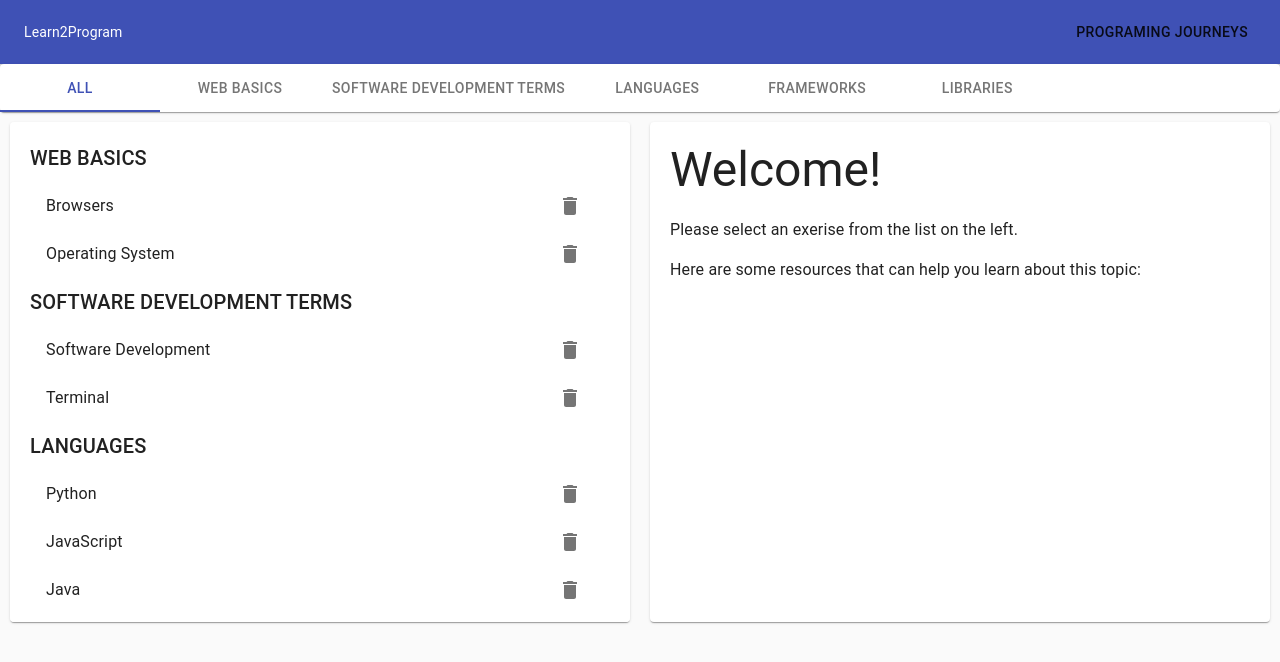
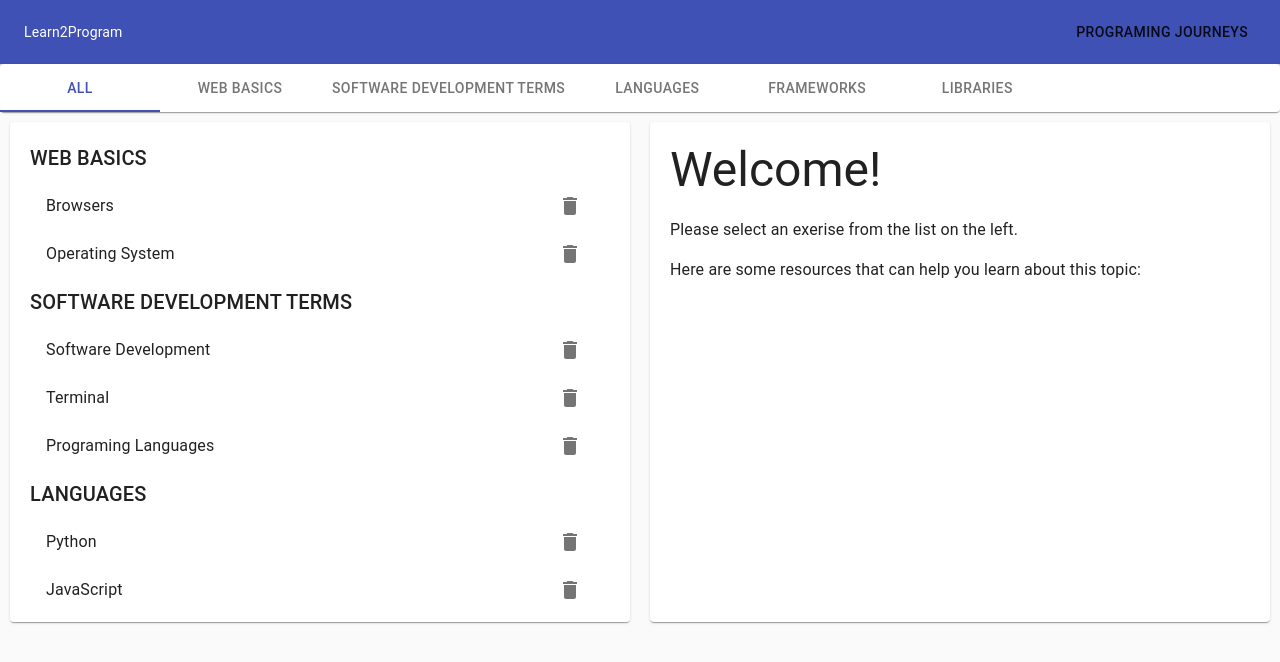
Before and after one commit to kristina-arezina/terms-2-program, a React (Create React App) app: page / in a window 1280 px wide. Shown: the top 662 px of the page. Built offline with nearby package versions, Linux system fonts and the light colour scheme.

Commit message:
added programing lanugae descrption

```diff
--- a/src/store.js
+++ b/src/store.js
@@ -34,6 +34,16 @@ export const exercises = [
         description: 'Many of the tools that you need to use in order to develop software are run in the terminal. ' +
             'It is a very important concept to understand as you can use it always and everywhere. Please note that ' +
             'a terminal appears to be very intimidating to beginners so do not be scared.',
+        link: 'https://medium.com/@webprolific/introducing-the-terminal-for-developers-1f86dfbcd623#targetText=A%20terminal%20is%20text%2Dbased,the%20default%20shell%20is%20Bash.',
+        muscles: 'software development terms'
+    },
+    {
+        id: 'programing languages',
+        title: 'Programing Languages',
+        description: 'The way software is developed is through writing a set of instructions that a computer can ' +
+            'understand and use to perform specific tasks. These instructions can be written in many different ' +
+            'ways and can use a different styles. There are hundreds of programming languages that exits however ' +
+            'there are a handful of very popular ones.',
         link: 'https://medium.com/@webprolific/introducing-the-terminal-for-developers-1f86dfbcd623#targetText=A%20terminal%20is%20text%2Dbased,the%20default%20shell%20is%20Bash.',
         muscles: 'software development terms'
     },
```
